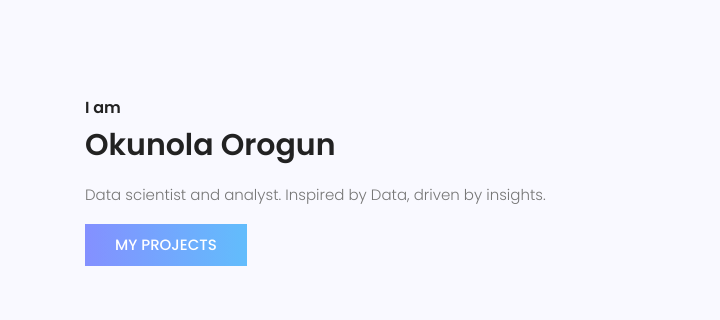
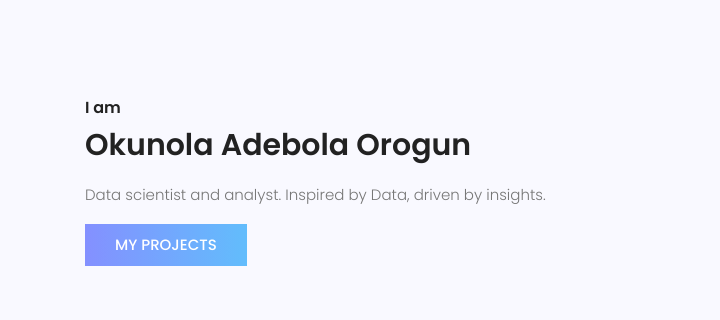
Before and after one commit to Adebolaorogun/Adebolaorogun.github.io, a plain HTML site: page index.html in a window 1280 px wide. Shown: the part 183-503 px from the top of the page, 0-720 px from the left. Drawn offline with Linux system fonts and the light colour scheme; some packages are replaced by stand-ins of ours; grey boxes are pictures that could not be loaded; files whose address does not match are found by name; a web font is replaced by a local one.

Commit message:
Update index.html

```diff
--- a/index.html
+++ b/index.html
@@ -60,7 +60,7 @@
 						<div class="col-lg-6 col-md-6 col-xs-6 banner-left">
 							<h5>I am</h5>
 
-							<h2 class="mt-10 mb-20">Okunola Orogun</h2>
+							<h2 class="mt-10 mb-20">Okunola Adebola Orogun</h2>
 							<p>
 								Data scientist and analyst. Inspired by Data, driven by insights.
 							</p>
```
